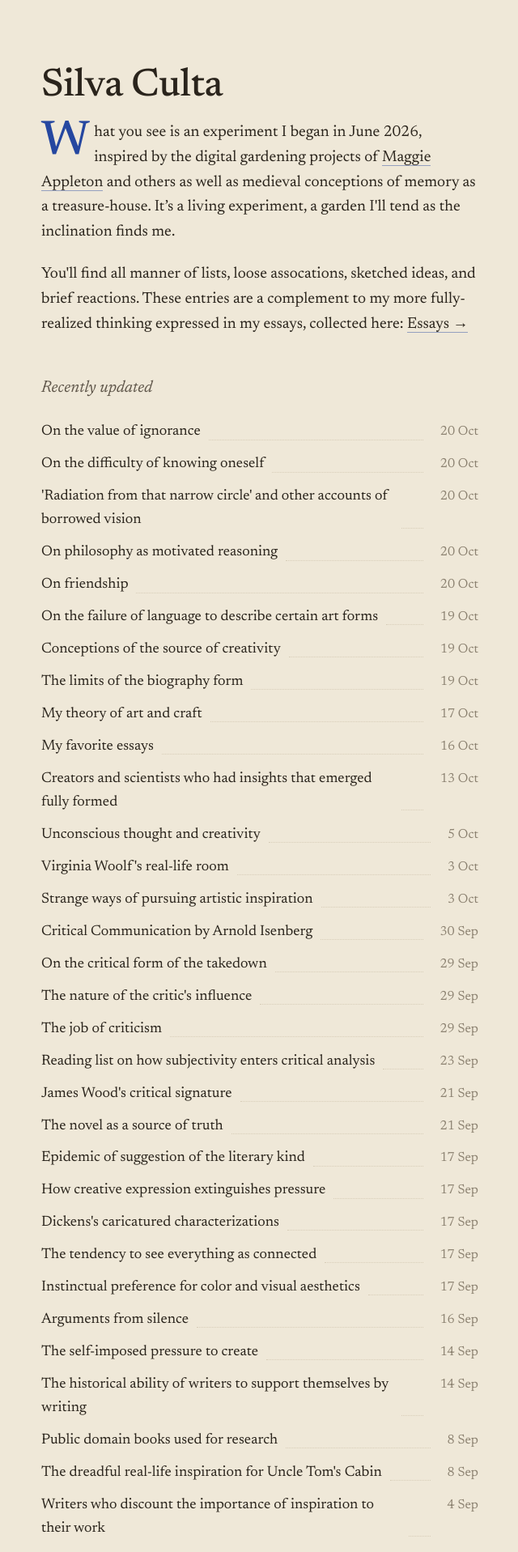
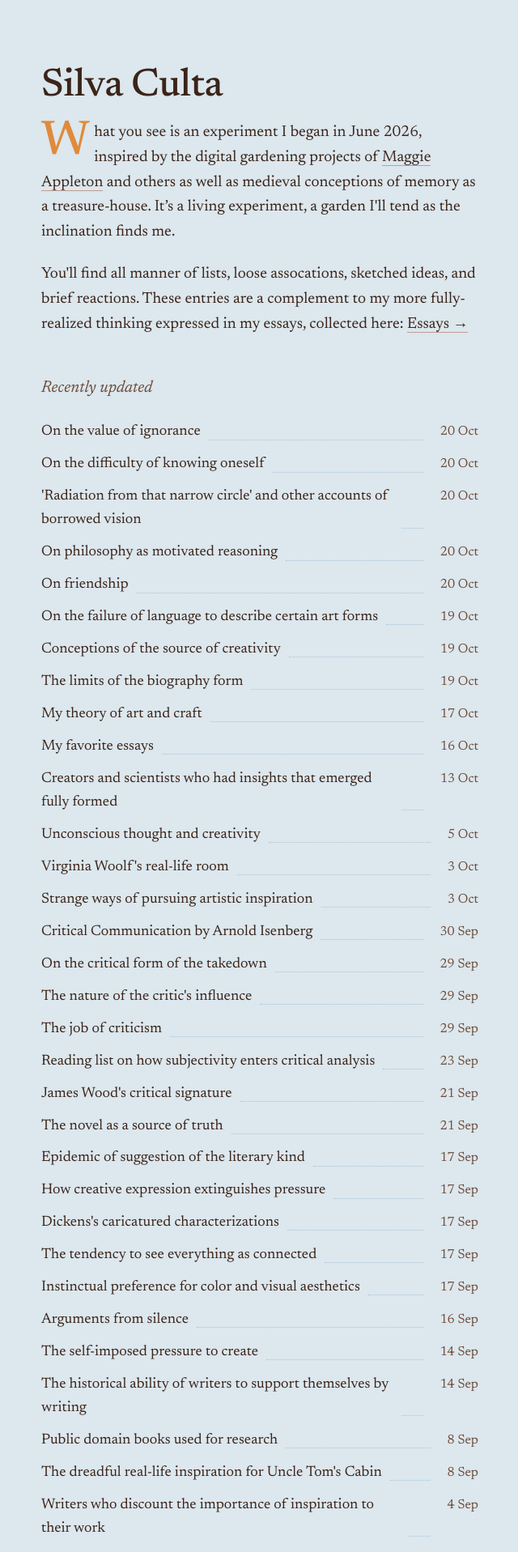
Before and after one commit to lauramoorewrites-del/treasury, a Jekyll site: the page built from index.md, in a window 1280 px wide. Shown: the top 1917 px of the page at 81% size, without its empty margins (319-959 px from the left). Built offline with Jekyll 4.4.1, drawn with Linux system fonts in a browser that asks for light colours.

Commit message:
Restyle site with the Strange Clarity palette
Chalk-blue ground, chocolate text, burnt-orange links, powder-blue rules,
marigold reserved for the drop cap and fleurons. Drops the separate dark
theme so the palette applies everywhere.

Co-Authored-By: Claude Opus 5.5 (1M context) <noreply@anthropic.com>

```diff
--- a/assets/style.css
+++ b/assets/style.css
@@ -1,28 +1,21 @@
-/* Moore's Treasury — calm redesign. Replaces v2 wiki card design.
-   One serif (Newsreader), one accent (lapis), vellum ground. */
+/* Silva Culta. One serif (Newsreader). Colours follow the Strange Clarity
+   palette: chalk-blue ground, chocolate ink, burnt-orange links, marigold ornament. */
 
 @import url('https://fonts.googleapis.com/css2?family=Newsreader:ital,opsz,wght@0,6..72,400;0,6..72,500;0,6..72,600;1,6..72,400;1,6..72,500&display=swap');
 
 :root{
-  --paper:        #efe8d8;
-  --ink:          #2a241c;
-  --muted:        #8c8271;
-  --muted-ink:    #5f564a;
-  --accent:       #2547a0;
-  --rule:         #d7cdb8;
+  color-scheme: light;
+  --paper:        #DCE7EE; /* chalk blue: background */
+  --ink:          #3B2418; /* dark chocolate: text, headings, wordmark */
+  --muted:        #6E4B36; /* milk chocolate: dates, captions, meta */
+  --muted-ink:    #6E4B36;
+  --accent:       #9A4220; /* burnt orange: links, hover */
+  --ornament:     #E08A3C; /* marigold: drop cap and fleurons only */
+  --rule:         #A8C4D8; /* powder blue: dividers, rules */
+  --card:         #F4EBDD; /* cream paper: optional cards */
   --measure-read:  37rem;
   --measure-index: 33rem;
   --mono: ui-monospace, "SFMono-Regular", Menlo, Consolas, monospace;
-}
-@media (prefers-color-scheme: dark){
-  :root:not([data-theme="light"]){
-    --paper:#211d17; --ink:#e7dfce; --muted:#9a9081;
-    --muted-ink:#b5ab98; --accent:#93b4ec; --rule:#3a3327;
-  }
-}
-:root[data-theme="dark"]{
-  --paper:#211d17; --ink:#e7dfce; --muted:#9a9081;
-  --muted-ink:#b5ab98; --accent:#93b4ec; --rule:#3a3327;
 }
 
 *{ box-sizing: border-box; }
@@ -103,7 +96,7 @@ pre{ overflow-x: auto; padding: 0.9rem 1rem; border: 1px solid var(--rule); bord
 /* homepage intro + drop cap */
 .intro{ font-size: 1.06rem; }
 .card-index .intro:first-of-type::first-letter{ float: left; font-size: 3.15em; line-height: 0.82;
-  padding: 0.06em 0.09em 0 0; color: var(--accent); font-weight: 500; }
+  padding: 0.06em 0.09em 0 0; color: var(--ornament); font-weight: 500; }
 
 /* section labels (italic serif, no mono/caps) */
 .section-label{ font-family: inherit; font-style: italic; font-weight: 400; font-size: 1.12rem;
@@ -125,7 +118,7 @@ pre{ overflow-x: auto; padding: 0.9rem 1rem; border: 1px solid var(--rule); bord
 .tag-chip:hover{ color: var(--accent); border-color: var(--accent); }
 
 /* fleuron between meta and body */
-.fleuron{ color: var(--accent); font-size: 1.15rem; margin: 0 0 1.2rem; }
+.fleuron{ color: var(--ornament); font-size: 1.15rem; margin: 0 0 1.2rem; }
 
 /* wiki-list (recently updated, notes) */
 .wiki-list{ list-style: none; padding: 0; margin: 0.5rem 0 0; }
```
